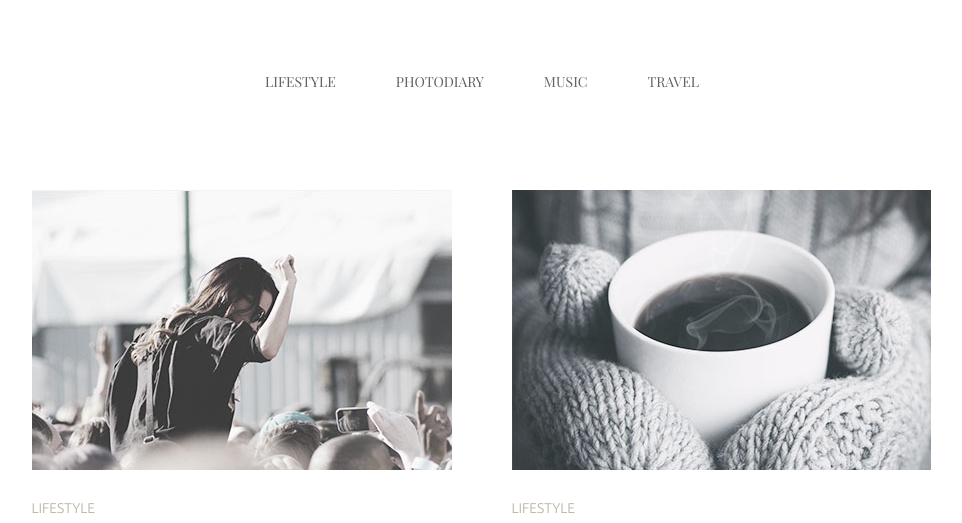
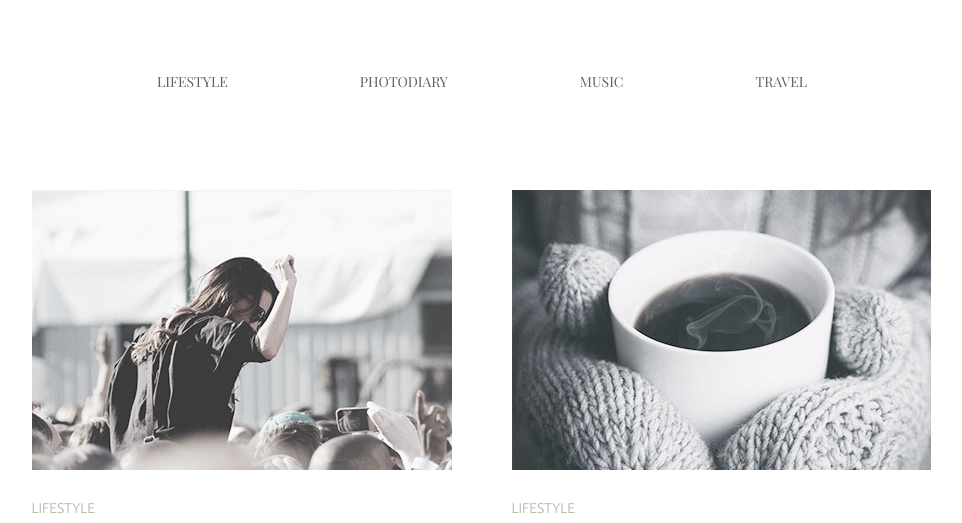
Before and after one commit to VadimBerezenskiy/module-03, a plain HTML site: page index.html in a window 1280 px wide. Shown: the top 523 px of the page, without its empty margins (158-1120 px from the left). Drawn offline with nearby package versions, Linux system fonts and the light colour scheme.

Commit message:
re-re-remake

```diff
--- a/css/styles.css
+++ b/css/styles.css
@@ -38,7 +38,7 @@ img {
 }
 
 .nav-list li {
-  padding-right: 60px;
+  padding-right: 132px;
   display: inline-block;
 }
 
```
